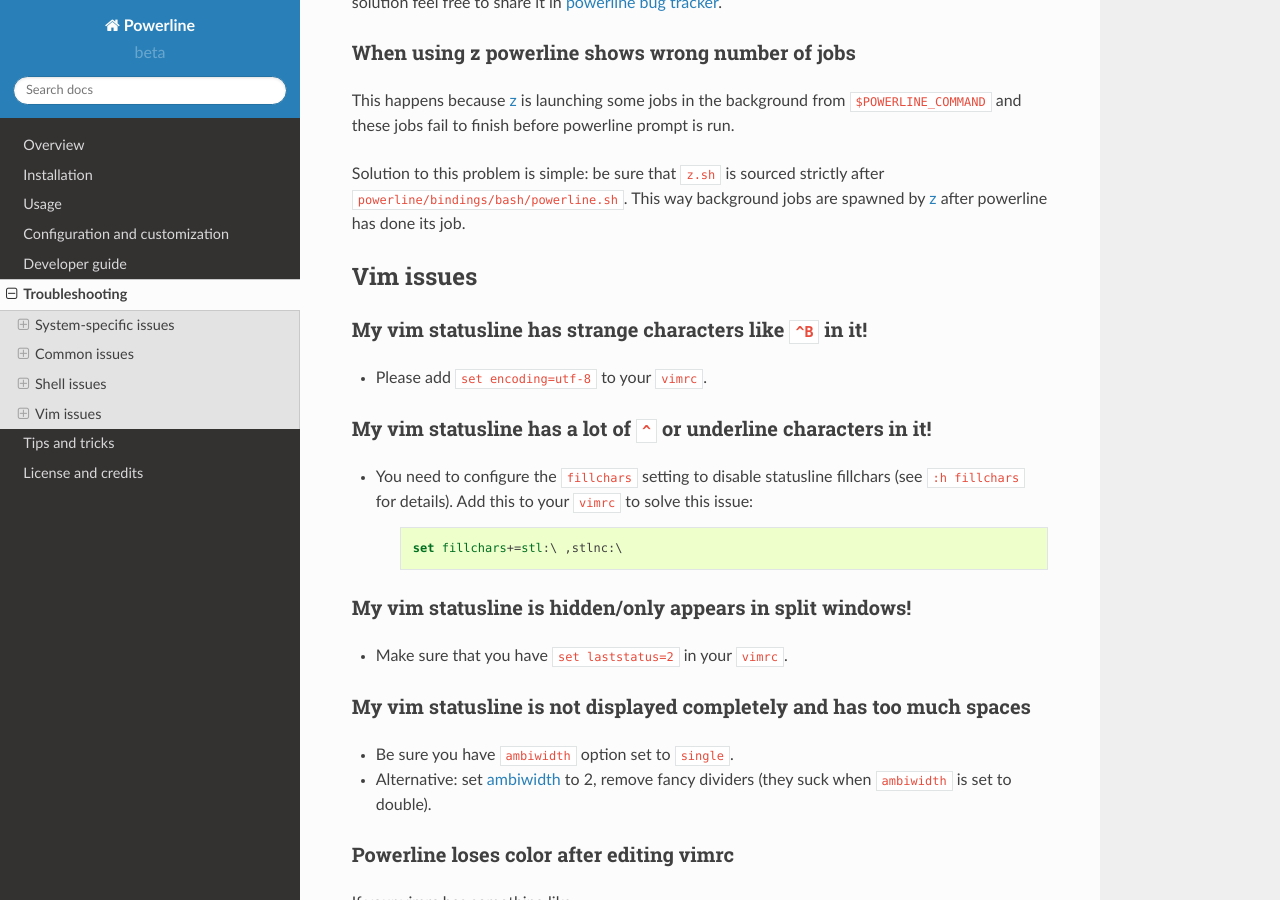
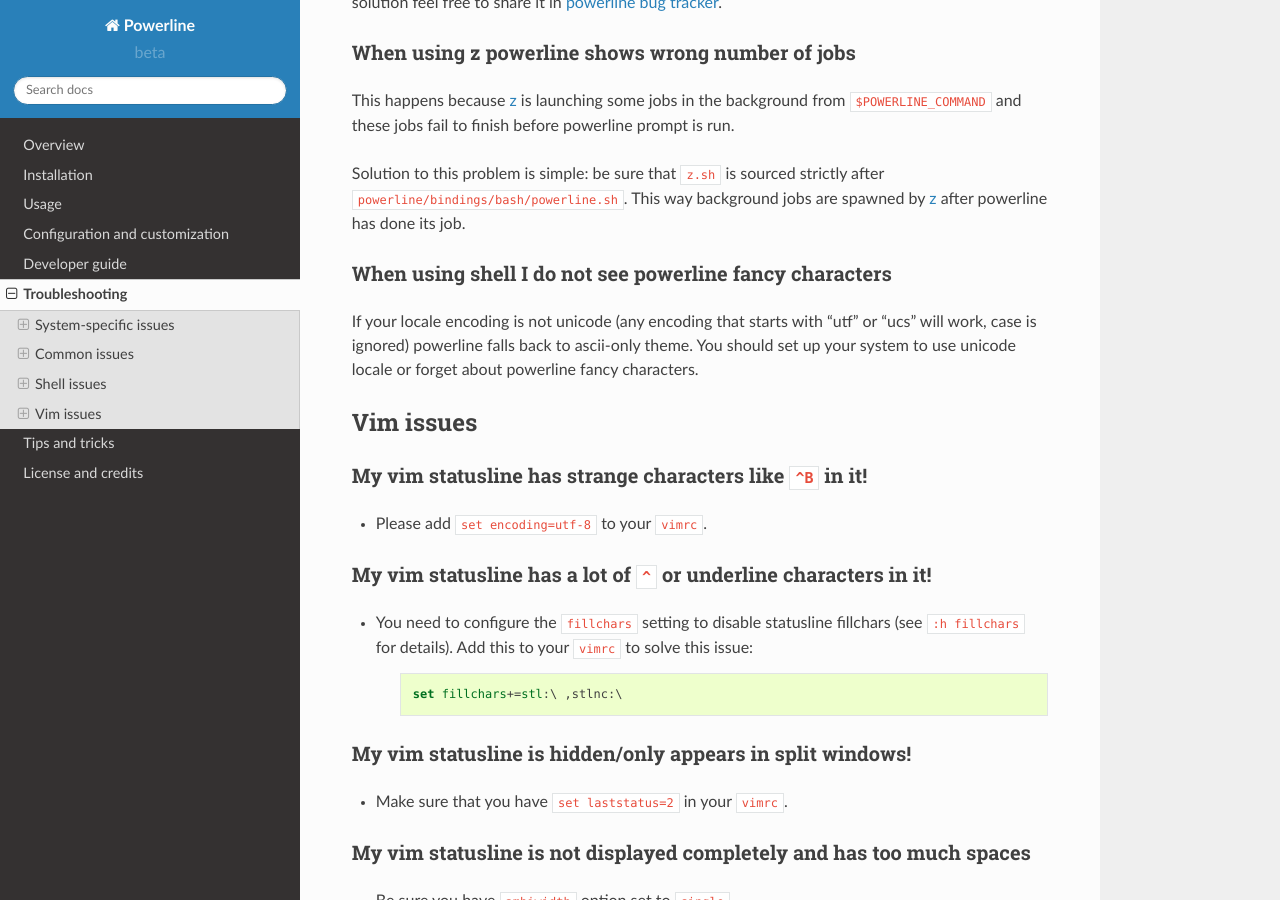
Before and after one commit to someyooyo/someyooyo, a Sphinx documentation site: the page built from docs/source/troubleshooting.rst, in a window 1280 px wide and 900 px high, scrolled down 2949 px. Built offline with Sphinx 7.4.7 and the Read the Docs theme 2.0.0, drawn with Linux system fonts in a browser that asks for light colours.

Commit message:
Add another answer to troubleshooting section

```diff
--- a/docs/source/troubleshooting.rst
+++ b/docs/source/troubleshooting.rst
@@ -151,6 +151,14 @@ strictly after :file:`powerline/bindings/bash/powerline.sh`. This way background
 jobs are spawned by `z <https://github.com/rupa/z>`_ after powerline has done
 its job.
 
+When using shell I do not see powerline fancy characters
+--------------------------------------------------------
+
+If your locale encoding is not unicode (any encoding that starts with “utf” or
+“ucs” will work, case is ignored) powerline falls back to ascii-only theme. You
+should set up your system to use unicode locale or forget about powerline fancy
+characters.
+
 Vim issues
 ==========
 
```
